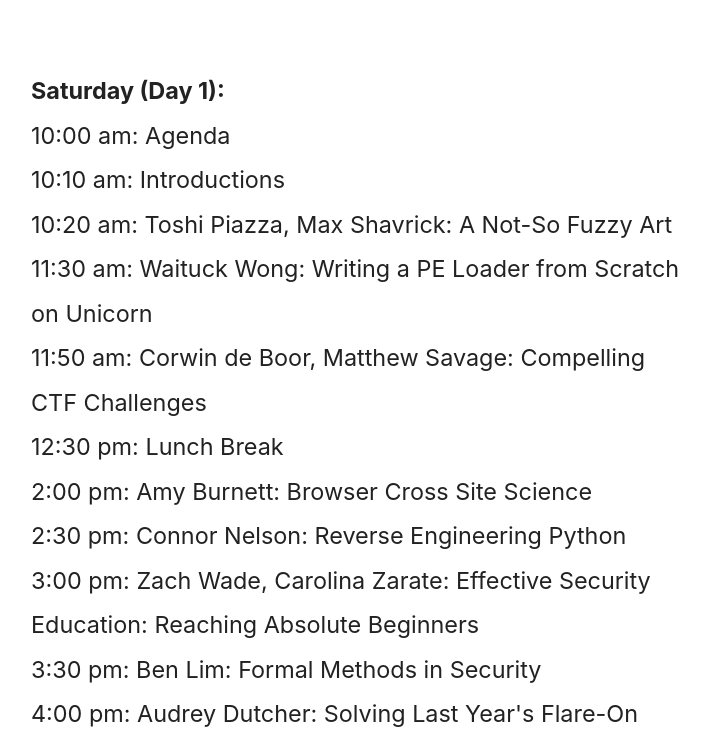
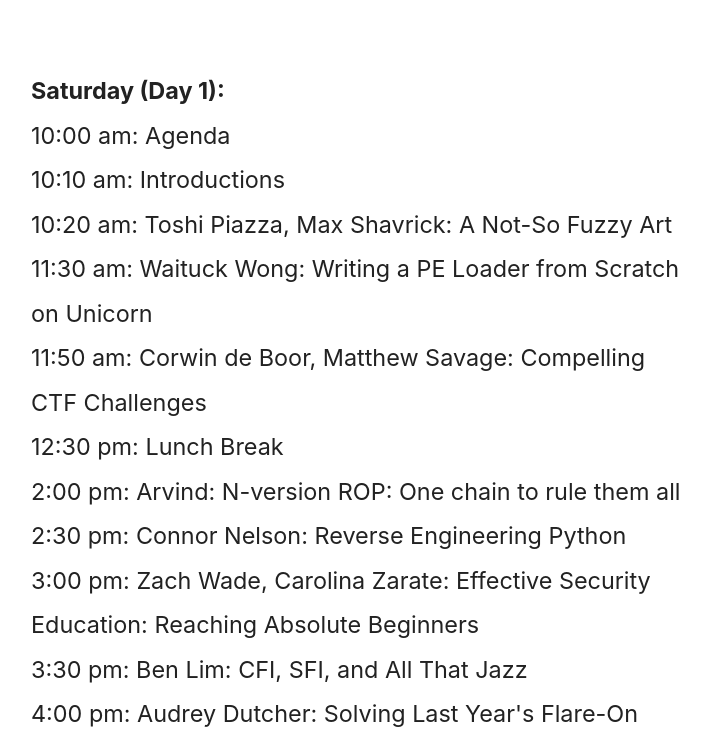
Before and after one commit to pwndevils/WeCTFinASU, a plain HTML site: page index.html in a window 1280 px wide. Shown: the part 2816-3560 px from the top of the page, without its empty margins (284-994 px from the left). Drawn offline with Linux system fonts and the light colour scheme.

Commit message:
talks moved

```diff
--- a/index.html
+++ b/index.html
@@ -162,10 +162,10 @@
 								11:30 am: Waituck Wong: Writing a PE Loader from Scratch on Unicorn<br>
 								11:50 am: Corwin de Boor, Matthew Savage: Compelling CTF Challenges<br>
 								12:30 pm: Lunch Break<br>
-								2:00 pm:  Amy Burnett: Browser Cross Site Science<br>
+								2:00 pm:  Arvind: N-version ROP: One chain to rule them all<br>
 								2:30 pm:  Connor Nelson: Reverse Engineering Python<br>
 								3:00 pm:  Zach Wade, Carolina Zarate: Effective Security Education: Reaching Absolute Beginners<br>
-								3:30 pm:  Ben Lim: Formal Methods in Security<br>
+								3:30 pm:  Ben Lim: CFI, SFI, and All That Jazz<br>
 								4:00 pm:  Audrey Dutcher: Solving Last Year's Flare-On with angr<br>
 								4:30 pm:  Chris Salls: (TBA)<br>
 								5:15 pm:  Giovanni Vigna: Innovating CTFs: Attempts, Successes, and Failures<br>
@@ -173,7 +173,7 @@
 								<br>
 								<strong>Sunday (Day 2):</strong><br>
 								10:00 am: Agenda<br>
-								10:05 am: Arvind: N-version ROP: One chain to rule them all<br>
+								10:05 am: Amy Burnett: Browser Cross Site Science<br>
 								10:35 am: Artemis Tosini: An Introduction to Hardware Hacking<br>
 								11:00 am: Connor Nelson: IRE<br>
 								11:20 am: Zion Basque: The Cultural Impact and Disconnect of CTF<br>
```
